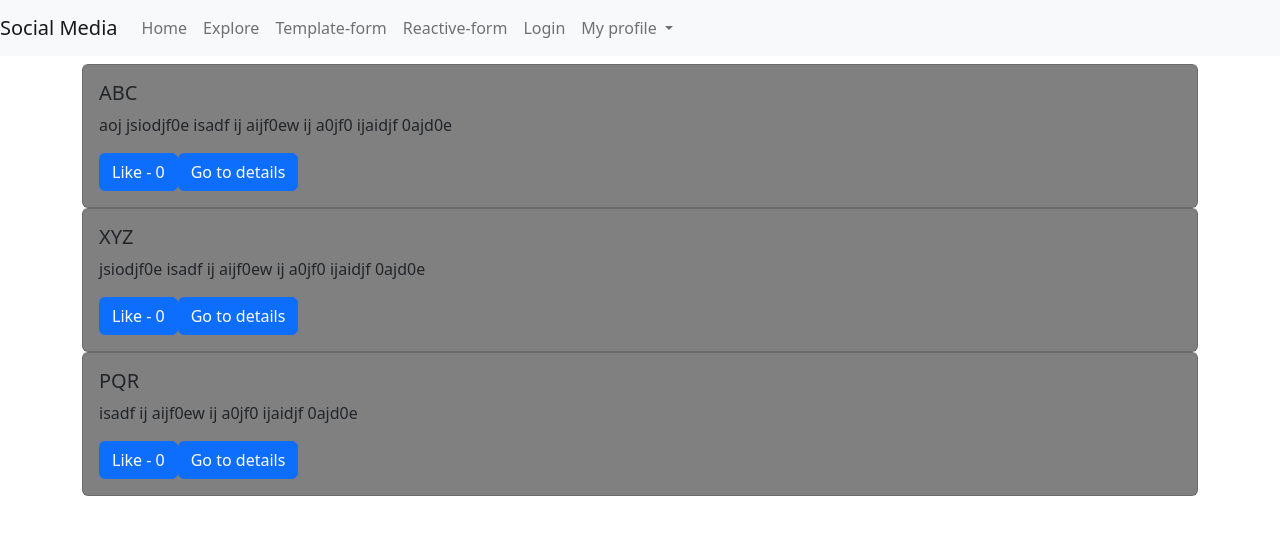
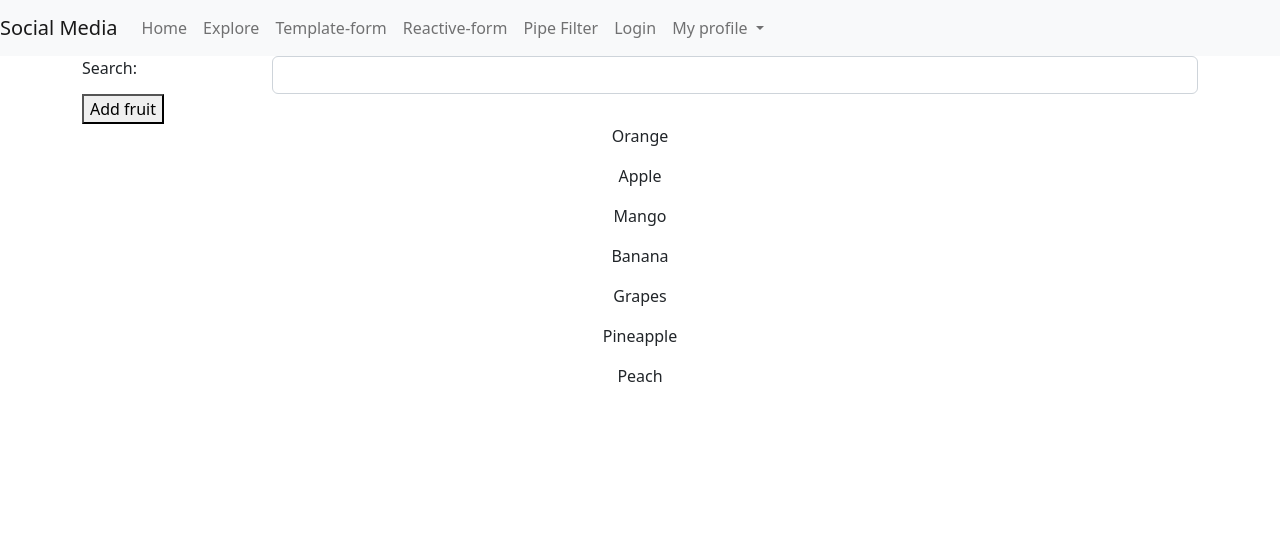
Before and after one commit to aishwaryrawatBacancy/AngularTraining, an Angular app: page /pipe-filter in a window 1280 px wide. Shown: the top 534 px of the page. Built offline with nearby package versions, Linux system fonts and the light colour scheme.

Commit message:
Solution for custom pipe

```diff
--- a/src/app/app-routing.module.ts
+++ b/src/app/app-routing.module.ts
@@ -1,6 +1,7 @@
 import { NgModule } from '@angular/core';
 import { RouterModule, Routes } from '@angular/router';
 import { ExploreComponent } from './explore/explore.component';
+import { FilterPageComponent } from './filter-page/filter-page.component';
 import { AuthCanActiveGuard } from './guards/auth-can-active.guard';
 import { NoAuthCanActiveGuard } from './guards/no-auth-can-active.guard';
 import { HomeComponent } from './home/home.component';
@@ -20,6 +21,7 @@ const routes: Routes = [
   { path: 'login', component: UserLoginComponent, canActivate: [NoAuthCanActiveGuard] },
   { path: 'template-form', component: TemplateFormComponent },
   { path: 'reactive-form', component: ReactiveFormComponent },
+  { path: 'pipe-filter', component: FilterPageComponent },
   { path: '**', component: HomeComponent },
 ];
 
--- a/src/app/app.module.ts
+++ b/src/app/app.module.ts
@@ -18,6 +18,8 @@ import { UserLoginComponent } from './user-login/user-login.component';
 import { FormsModule, ReactiveFormsModule } from '@angular/forms';
 import { TemplateFormComponent } from './template-form/template-form.component';
 import { ReactiveFormComponent } from './reactive-form/reactive-form.component';
+import { FilterPageComponent } from './filter-page/filter-page.component';
+import { SearchFilterPipe } from './pipes/search-filter.pipe';
 
 @NgModule({
   declarations: [
@@ -34,6 +36,8 @@ import { ReactiveFormComponent } from './reactive-form/reactive-form.component';
     UserLoginComponent,
     TemplateFormComponent,
     ReactiveFormComponent,
+    FilterPageComponent,
+    SearchFilterPipe,
   ],
   imports: [
     BrowserModule,
--- /dev/null
+++ b/src/app/filter-page/filter-page.component.html
@@ -0,0 +1,14 @@
+<div class="container">
+    <div class="row">
+        <div class="col-2">Search:</div>
+        <div class="col-10">
+            <input type="text" [(ngModel)]="searchText" class="form-control">
+        </div>
+    </div>
+    <button (click)="addFruit()">Add fruit</button>
+    <div class="text-center">
+        <div *ngFor="let fruit of fruits | searchFilter: searchText">
+            <p>{{ fruit }}</p>
+        </div>
+    </div>
+</div>
--- /dev/null
+++ b/src/app/filter-page/filter-page.component.ts
@@ -0,0 +1,23 @@
+import { Component, OnInit } from '@angular/core';
+
+@Component({
+  selector: 'app-filter-page',
+  templateUrl: './filter-page.component.html',
+  styleUrls: ['./filter-page.component.scss']
+})
+export class FilterPageComponent implements OnInit {
+
+  constructor() { }
+
+  ngOnInit(): void {
+  }
+
+  searchText: string = "";
+
+  fruits: String[] = ['Orange', 'Apple', 'Mango', 'Banana', 'Grapes', 'Pineapple', 'Peach' ];
+
+  addFruit(): void {
+    this.fruits.push("Guava");
+  }
+
+}
--- a/src/app/header/header.component.html
+++ b/src/app/header/header.component.html
@@ -17,6 +17,9 @@
         </li>
         <li class="nav-item">
           <a routerLink="/reactive-form" class="nav-link">Reactive-form</a>
+        </li>
+        <li class="nav-item">
+          <a routerLink="/pipe-filter" class="nav-link">Pipe Filter</a>
         </li>
         <li class="nav-item">
           <a routerLink="/posts" *ngIf="isUserLogin()" class="nav-link">Posts</a>
--- /dev/null
+++ b/src/app/pipes/search-filter.pipe.ts
@@ -0,0 +1,16 @@
+import { Pipe, PipeTransform } from '@angular/core';
+
+@Pipe({
+  name: 'searchFilter',
+  pure: false
+})
+export class SearchFilterPipe implements PipeTransform {
+
+  transform(value: String[], searchText: string): any {
+    if(searchText === ''){
+      return value;
+    }
+    return value.filter(item => item.toLowerCase().includes(searchText.toLowerCase()));
+  }
+
+}
```
Also changed, not shown: src/app/filter-page/filter-page.component.scss (added), 2 other files (tests, documents, lock files or other folders).
